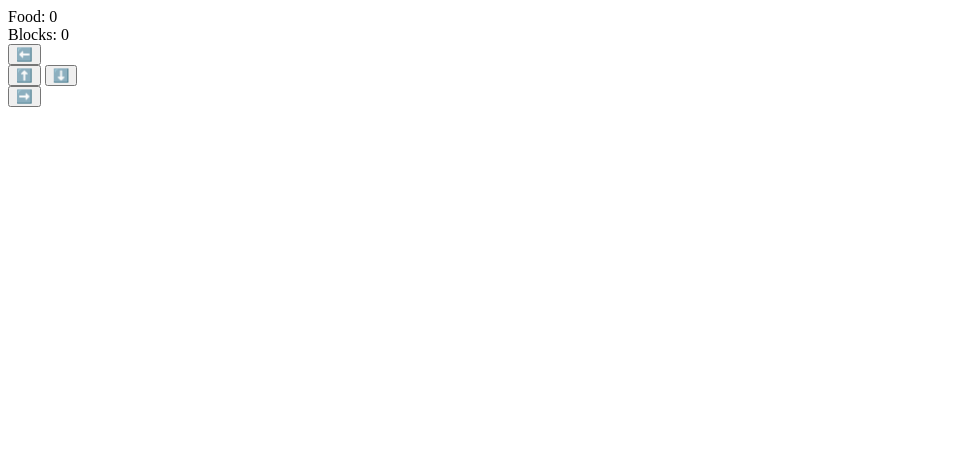
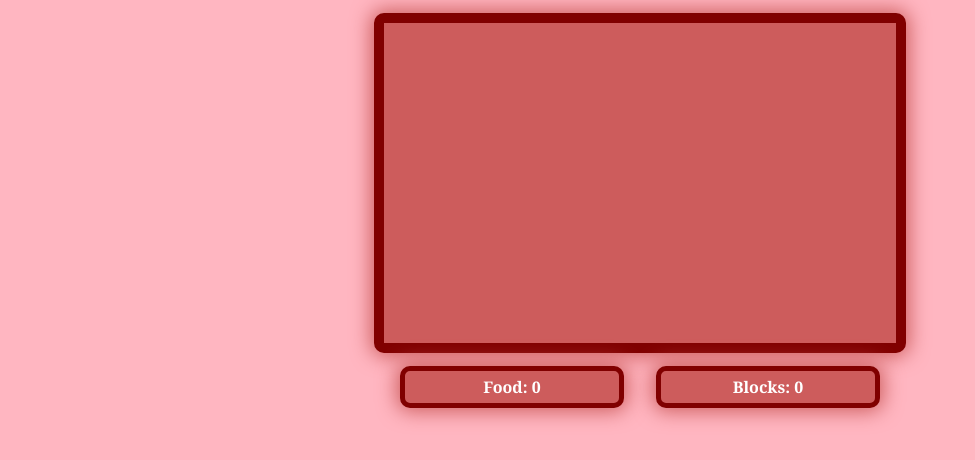
Before and after one commit to srandolph2/Snake-Game, a plain HTML site: page index.html in a window 1280 px wide. Shown: the whole page, without its empty margins (0-975 px from the left). Drawn offline with Linux system fonts and the light colour scheme.

Commit message:
created initial background css

```diff
--- a/style.css
+++ b/style.css
@@ -1,4 +1,57 @@
-html, body {
-  height: 100%;
-  width: 100%;
+body{
+  background-color:#FFB6C1   ;
+  text-align: center;
 }
+
+#gameContainer{
+  width: 40vw;
+  height: 40vh;
+  margin: 1vw auto;
+  background-color: #CD5C5C;
+  border: solid 10px 	#800000;
+  border-radius: 10px;
+  box-shadow: 0px 0px 20px 3px #CD5C5C;
+}
+ /* this will be made in javascript*/
+.gameBoardPixel{
+  width: 1vw;
+  height: 1vh;
+  border-radius: 10px;
+  float: left;
+  outline: 1px solid red;
+}
+
+.food{
+  background-color: red;
+  box-shadow: 0 0 10px pink;
+}
+
+.snakeBodyPixel {
+  background-color: green;
+  box-shadow: 0 0 5px lightgreen;
+}
+
+#scoreContainer {
+  width: 40vw;
+  display: flex;
+  margin: auto;
+  justify-content: space-around;
+}
+
+.scoreBoard {
+  font-family: Cambria, Cochin, Georgia, Times, 'Times New Roman', serif;
+  font-weight: bold;
+  border-radius: 10px;
+  border: solid 5px #800000;
+  color: white;
+  background-color: #CD5C5C;
+  display: inline-block;
+  padding: 5px;
+  width: 40%;
+  box-shadow: 0px 0px 20px 3px #CD5C5C;
+}
+
+/*this is to hide the controllers unless on moblie*/
+#onScreenControllers{
+  display: none;
+}
```
